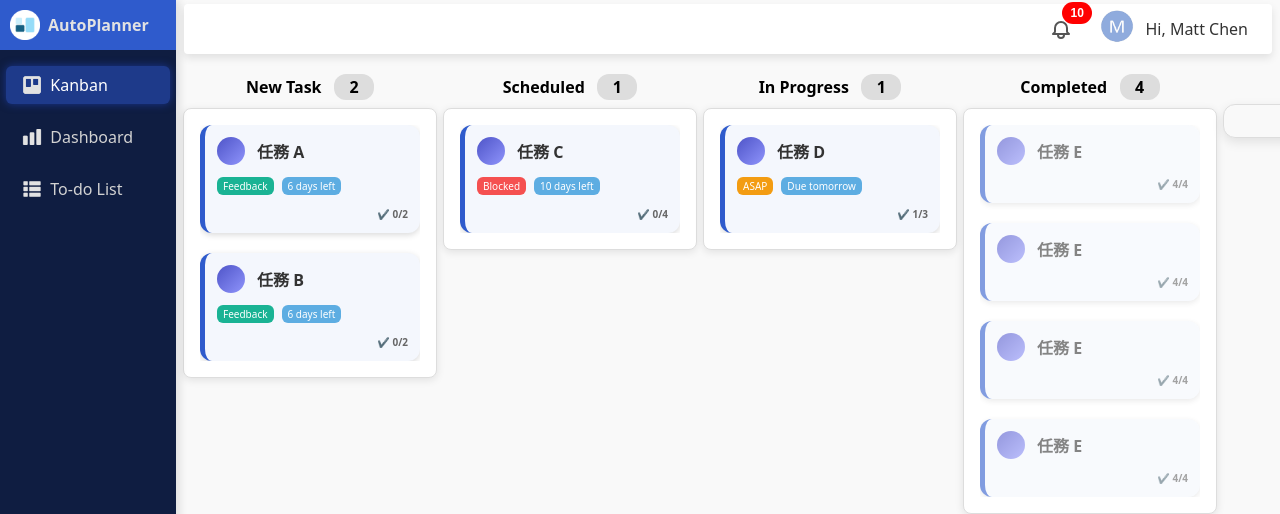
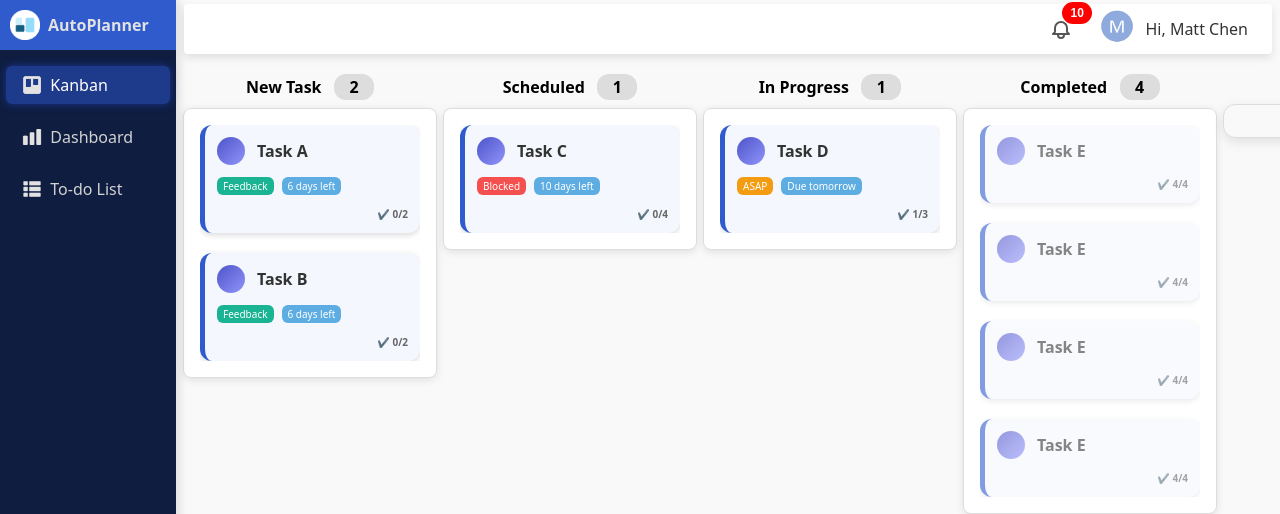
Before and after one commit to EngrMatt/AutoPlanner, a Nuxt app: page /kanban in a window 1280 px wide. Shown: the top 514 px of the page. Built offline with nearby package versions, Linux system fonts and the light colour scheme.

Commit message:
fix: 修復拖拉功能錯誤的log訊息顯示

```diff
--- a/app/pages/kanban.vue
+++ b/app/pages/kanban.vue
@@ -2,11 +2,11 @@
   <div class="board">
     <div class="column-wrapper">
       <div class="column-title">New Task
-        &nbsp
-        <a class="column-title-count">2</a>
+        &nbsp;
+        <a class="column-title-count">{{ newTask.length }}</a>
       </div>
       <div class="column">
-        <div ref="newTaskRef" class="list">
+        <div ref="newTaskRef" class="list" data-column-name="New Task">
           <div v-for="item in newTask" :key="item.id" class="card">
             <div class="card-header">
               <div class="avatar"></div>
@@ -26,11 +26,11 @@
 
     <div class="column-wrapper">
       <div class="column-title">Scheduled
-        &nbsp
-        <a class="column-title-count">1</a>
+        &nbsp;
+        <a class="column-title-count">{{ scheduled.length }}</a>
       </div>
       <div class="column">
-        <div ref="scheduledRef" class="list">
+        <div ref="scheduledRef" class="list" data-column-name="Scheduled">
           <div v-for="item in scheduled" :key="item.id" class="card">
             <div class="card-header">
               <div class="avatar"></div>
@@ -50,11 +50,11 @@
 
     <div class="column-wrapper">
       <div class="column-title">In Progress
-          &nbsp
-        <a class="column-title-count">1</a>
+          &nbsp;
+        <a class="column-title-count">{{ inProgress.length }}</a>
       </div>
       <div class="column">
-        <div ref="inProgressRef" class="list">
+        <div ref="inProgressRef" class="list" data-column-name="In Progress">
           <div v-for="item in inProgress" :key="item.id" class="card">
             <div class="card-header">
               <div class="avatar"></div>
@@ -74,11 +74,11 @@
 
     <div class="column-wrapper">
       <div class="column-title">Completed
-          &nbsp
-        <a class="column-title-count">4</a>
+          &nbsp;
+        <a class="column-title-count">{{ completed.length }}</a>
       </div>
       <div class="column">
-        <div ref="completedRef" class="list">
+        <div ref="completedRef" class="list" data-column-name="Completed">
           <div v-for="item in completed" :key="item.id" class="card completed">
             <div class="card-header">
               <div class="avatar"></div>
@@ -112,23 +112,23 @@ import { ref } from 'vue'
 import { useSortable } from '@vueuse/integrations/useSortable'
 
 const newTask = ref([
-  { id: 1, name: '任務 A' },
-  { id: 2, name: '任務 B' },
+  { id: 1, name: 'Task A' },
+  { id: 2, name: 'Task B' },
 ])
 
 const scheduled = ref([
-  { id: 3, name: '任務 C' },
+  { id: 3, name: 'Task C' },
 ])
 
 const inProgress = ref([
-  { id: 4, name: '任務 D' },
+  { id: 4, name: 'Task D' },
 ])
 
 const completed = ref([
-  { id: 5, name: '任務 E' },
-  { id: 6, name: '任務 E' },
-  { id: 7, name: '任務 E' },
-  { id: 8, name: '任務 E' },
+  { id: 5, name: 'Task E' },
+  { id: 6, name: 'Task E' },
+  { id: 7, name: 'Task E' },
+  { id: 8, name: 'Task E' },
 ])
 
 const activityLogs = ref([])
@@ -143,24 +143,50 @@ const logAction = (message) => {
   activityLogs.value.unshift(`[${timestamp}] ${message}`)
 }
 
+// 用 ref 的 value 指向的元素的 dataset 取得欄位名稱
+const getColumnName = (ref) => {
+  return ref.value?.dataset?.columnName || 'Unknown'
+}
+
+// 各區 useSortable 綁定在 `.list` 上，群組同名 tasks，拖拽完成時記錄詳細訊息
 useSortable(newTaskRef, newTask, {
   group: 'tasks',
-  onEnd: () => logAction('任務移動至 New Task 區'),
+  onEnd: (evt) => {
+    const fromName = evt.from.dataset.columnName || 'Unknown'
+    const toName = evt.to.dataset.columnName || 'Unknown'
+    const draggedItem = evt.item.querySelector('.card-title')?.textContent || 'A task'
+    logAction(`${draggedItem} moved from ${fromName} to ${toName}`)
+  },
 })
 
 useSortable(scheduledRef, scheduled, {
   group: 'tasks',
-  onEnd: () => logAction('任務移動至 Scheduled 區'),
+  onEnd: (evt) => {
+    const fromName = evt.from.dataset.columnName || 'Unknown'
+    const toName = evt.to.dataset.columnName || 'Unknown'
+    const draggedItem = evt.item.querySelector('.card-title')?.textContent || 'A task'
+    logAction(`${draggedItem} moved from ${fromName} to ${toName}`)
+  },
 })
 
 useSortable(inProgressRef, inProgress, {
   group: 'tasks',
-  onEnd: () => logAction('任務移動至 In Progress 區'),
+  onEnd: (evt) => {
+    const fromName = evt.from.dataset.columnName || 'Unknown'
+    const toName = evt.to.dataset.columnName || 'Unknown'
+    const draggedItem = evt.item.querySelector('.card-title')?.textContent || 'A task'
+    logAction(`${draggedItem} moved from ${fromName} to ${toName}`)
+  },
 })
 
 useSortable(completedRef, completed, {
   group: 'tasks',
-  onEnd: () => logAction('任務移動至 Completed 區'),
+  onEnd: (evt) => {
+    const fromName = evt.from.dataset.columnName || 'Unknown'
+    const toName = evt.to.dataset.columnName || 'Unknown'
+    const draggedItem = evt.item.querySelector('.card-title')?.textContent || 'A task'
+    logAction(`${draggedItem} moved from ${fromName} to ${toName}`)
+  },
 })
 </script>
 
@@ -196,8 +222,8 @@ useSortable(completedRef, completed, {
 
 .column-title-count {
   background-color: #ddd;
-  border-radius: 12px;   /* 長橢圓形 */
-  padding: 2px 10px;     /* 上下稍窄，左右寬一些 */
+  border-radius: 12px;
+  padding: 2px 10px;
   font-size: 12pt;
   min-width: 20px;
   text-align: center;
@@ -236,6 +262,14 @@ useSortable(completedRef, completed, {
   flex-direction: column;
   gap: 12px;
   border-left: 5px solid #2f5bcc;
+  user-select: none;
+  cursor: grab;
+}
+
+.card.dragging {
+  cursor: grabbing;
+  opacity: 0.8;
+  box-shadow: 0 5px 15px rgba(0,0,0,0.3);
 }
 
 .card.completed {
```
